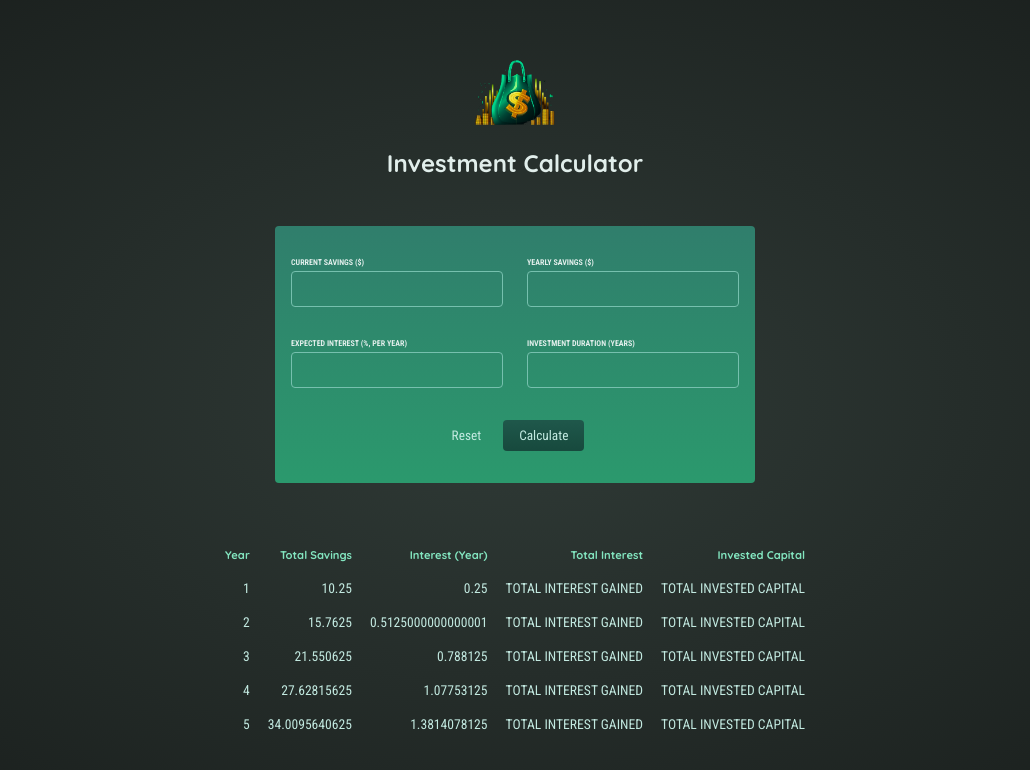
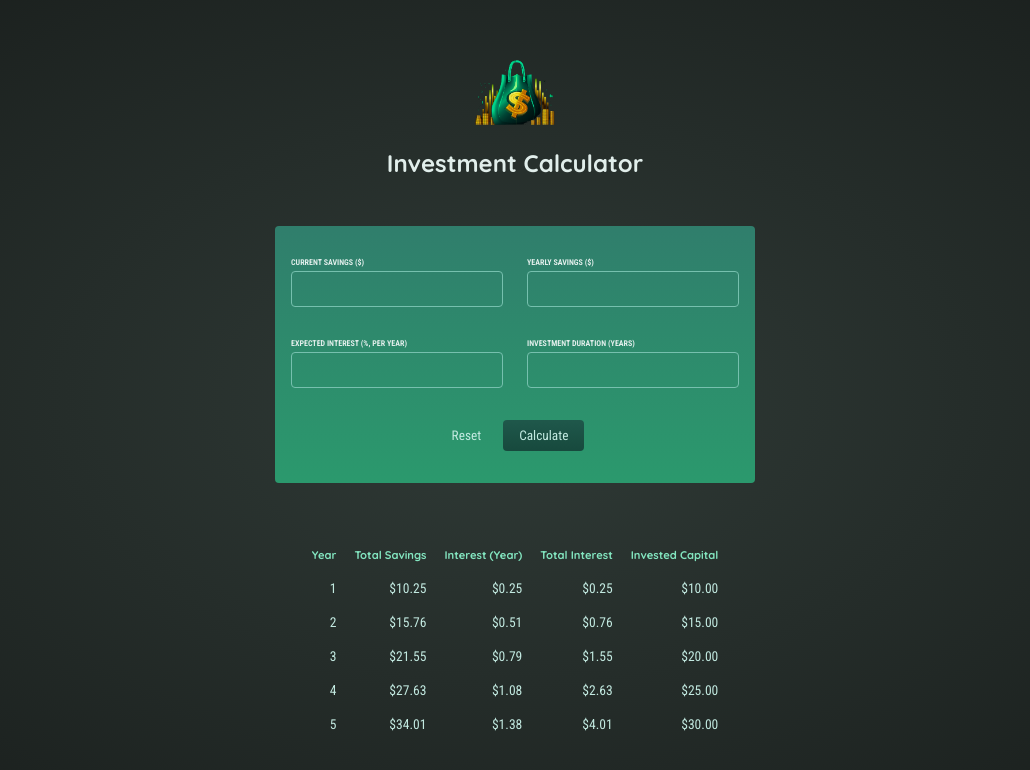
Before and after one commit to m-ashmawy/investment-calc, a React (Create React App) app: page / in a window 1280 px wide. Both pictures are taken after typing "5", "5", "5", "5" into the empty fields and a click on the button "Calculate". Shown: the top 770 px of the page, without its empty margins (125-1155 px from the left). Built offline with nearby package versions, Linux system fonts and the light colour scheme.

Commit message:
finished the logic of outputting results

```diff
--- a/src/App.js
+++ b/src/App.js
@@ -4,24 +4,22 @@ import Header from "./components/Header";
 import Table from "./components/Table";
 
 function App() {
-  const [genratedData, setGeneratedData] = useState([]);
+  const [generatedData, setGeneratedData] = useState([]);
+
+  const [initialInvestment, setInitialInvestment] = useState(0);
   const calculateHandler = (userInput) => {
-    // Should be triggered when form is submitted
-    // You might not directly want to bind it to the submit event on the form though...
+    setInitialInvestment(+userInput["current-savings"]);
+    const yearlyData = [];
 
-    const yearlyData = []; // per-year results
-
-    let currentSavings = +userInput["current-savings"]; // feel free to change the shape of this input object!
-    const yearlyContribution = +userInput["yearly-contribution"]; // as mentioned: feel free to change the shape...
+    let currentSavings = +userInput["current-savings"];
+    const yearlyContribution = +userInput["yearly-contribution"];
     const expectedReturn = +userInput["expected-return"] / 100;
     const duration = +userInput["duration"];
 
-    // The below code calculates yearly results (total savings, interest etc)
     for (let i = 0; i < duration; i++) {
       const yearlyInterest = currentSavings * expectedReturn;
       currentSavings += yearlyInterest + yearlyContribution;
       yearlyData.push({
-        // feel free to change the shape of the data pushed to the array!
         year: i + 1,
         yearlyInterest: yearlyInterest,
         savingsEndOfYear: currentSavings,
@@ -29,7 +27,6 @@ function App() {
       });
     }
 
-    // do something with yearlyData ...
     setGeneratedData(yearlyData);
   };
 
@@ -37,9 +34,16 @@ function App() {
     <div>
       <Header />
       <FormComp onSubmit={calculateHandler} />
-      {/* Todo: Show below table conditionally (only once result data is available) */}
-      {/* Show fallback text if no data is available */}
-      <Table genratedData={genratedData} />
+      {generatedData.length ? (
+        <Table
+          generatedData={generatedData}
+          initialInvestment={initialInvestment}
+        />
+      ) : (
+        <p style={{ textAlign: "center", fontWeight: "bold" }}>
+          There is no Data Yet!!!
+        </p>
+      )}
     </div>
   );
 }
--- a/src/components/Table.js
+++ b/src/components/Table.js
@@ -1,7 +1,7 @@
 import React from "react";
 import TableRow from "./TableRow";
 
-function Table({ genratedData }) {
+function Table({ generatedData, initialInvestment }) {
   return (
     <table className="result">
       <thead>
@@ -14,8 +14,12 @@ function Table({ genratedData }) {
         </tr>
       </thead>
       <tbody>
-        {genratedData.map((row, index) => (
-          <TableRow key={index} rowData={row} />
+        {generatedData.map((row, index) => (
+          <TableRow
+            key={index}
+            rowData={row}
+            initialInvestment={initialInvestment}
+          />
         ))}
       </tbody>
     </table>
--- a/src/components/TableRow.js
+++ b/src/components/TableRow.js
@@ -1,13 +1,28 @@
 import React from "react";
-
-function TableRow({ rowData }) {
+const formatter = new Intl.NumberFormat("en-US", {
+  style: "currency",
+  currency: "USD",
+  minimumFractionDigits: 2,
+  maximumFractionDigits: 2,
+});
+function TableRow({ rowData, initialInvestment }) {
   return (
     <tr>
       <td>{rowData.year}</td>
-      <td>{rowData.savingsEndOfYear}</td>
-      <td>{rowData.yearlyInterest}</td>
-      <td>TOTAL INTEREST GAINED</td>
-      <td>TOTAL INVESTED CAPITAL</td>
+      <td>{formatter.format(rowData.savingsEndOfYear)}</td>
+      <td>{formatter.format(rowData.yearlyInterest)}</td>
+      <td>
+        {formatter.format(
+          rowData.savingsEndOfYear -
+            initialInvestment -
+            rowData.yearlyContribution * rowData.year
+        )}
+      </td>
+      <td>
+        {formatter.format(
+          initialInvestment + rowData.yearlyContribution * rowData.year
+        )}
+      </td>
     </tr>
   );
 }
```
